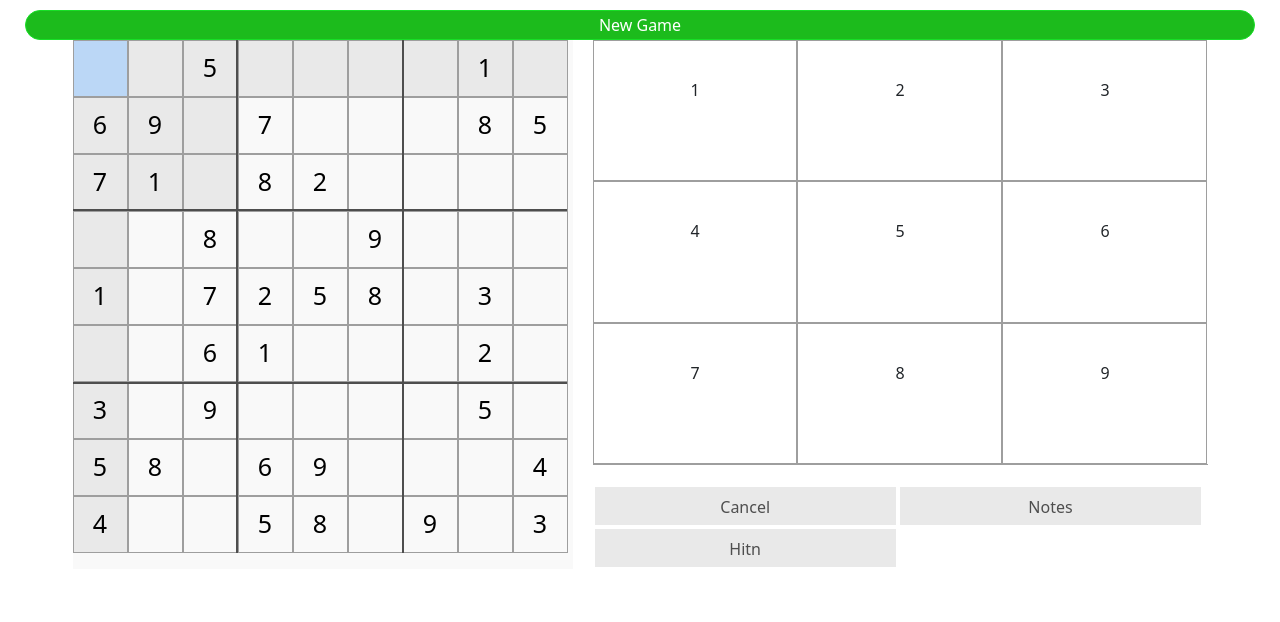
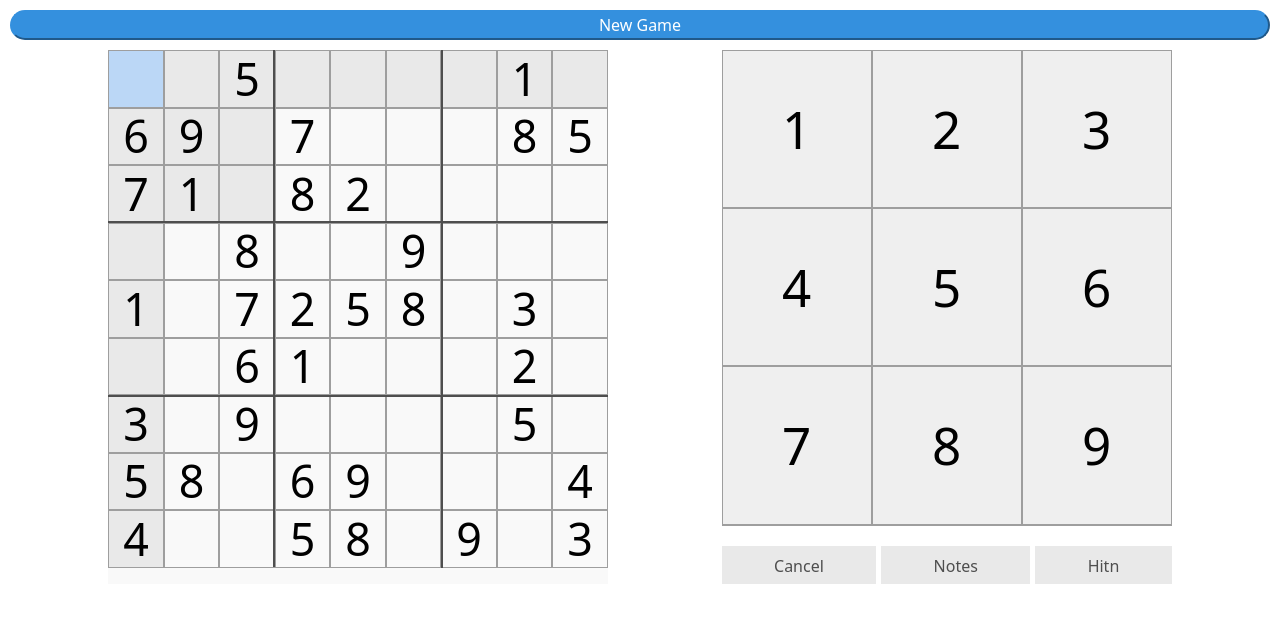
Before and after one commit to dipipepi/sudoku, a React (Create React App) app: page / in a window 1280 px wide. Both pictures are taken after a click on the button "Start Game". Shown: the top 622 px of the page. Built offline with nearby package versions, Linux system fonts and the light colour scheme.

Commit message:
add checking and responsible styles

```diff
--- a/src/App.css
+++ b/src/App.css
@@ -1,25 +1,74 @@
 .wrapper {
+  width: 100%;
+  padding: 10px;
   display: flex;
   flex-direction: column;
-  padding: 10px 25px;
 }
 
-.wrapper .create-new-game{
-  width: 100%;
-  height: 30px;
-  background-color: #1cbb1c;
-  color: white;
-  border: 1px solid #17df26;
-  border-radius: 23px;
-  font-weight: 500;
+.game-wrapper {
+  display: flex;
+  flex-direction: column;
 }
 
-.wrapper .game-wrapper {
-  display: flex;
-  flex-direction: row;
-  justify-content: center;
+.wrapper .sudoku-header {
+  margin-bottom: 10px;
 }
 
-.game-controls-wrapper {
-  width: 50%;
+.wrapper .sudoku-header button {
+  border-radius: 30px;
+  width: 100%;
+  background-color: #3490de;
+  border-color: #3490de;
+  color: white;
+  transition: all .2s ease-in-out;
 }
+
+.wrapper .sudoku-header button:hover {
+  background-color: #69a7f0;
+  border-color: #69a7f0;
+}
+
+@media only screen and (min-width: 800px) {
+  .wrapper .game-wrapper {
+    flex-direction: row;
+  }
+}
+
+
+/*.wrapper {*/
+/*  display: flex;*/
+/*  flex-direction: column;*/
+/*  padding: 10px;*/
+/*}*/
+
+/*.wrapper .create-new-game{*/
+/*  width: 100%;*/
+/*  height: 30px;*/
+/*  background-color: #1cbb1c;*/
+/*  color: white;*/
+/*  border: 1px solid #17df26;*/
+/*  border-radius: 23px;*/
+/*  font-weight: 500;*/
+/*}*/
+
+/*.wrapper .game-wrapper {*/
+/*  max-height: 513px;*/
+/*  margin-top: 10px;*/
+/*  display: grid;*/
+/*  gap: 20px;*/
+/*  grid-template-columns: 50% 50%;*/
+/*  grid-template-rows: 100%;*/
+/*  justify-items: center;*/
+/*}*/
+
+/*.game-controls-wrapper {*/
+/*  width: 50%;*/
+/*}*/
+
+/*@media only screen and (max-width: 800px) {*/
+/*  .wrapper .game-wrapper {*/
+/*    grid-template-columns: 100%;*/
+/*    grid-template-rows: 90% 10%;*/
+/*    max-height: 1000px;*/
+/*  }*/
+/*}*/
--- a/src/App.tsx
+++ b/src/App.tsx
@@ -39,8 +39,16 @@ function App() {
         ));
         localStorage.setItem('solution', JSON.stringify(sudoku.solution));
         dispatch(add(sudoku.gameGrid));
-        // @ts-ignore
-        dispatch(setActivePosition({row: 0, col: 0, square: 0, value: sudoku.gameGrid[0][0] || ''}));
+        const activePosition = {
+            row: '0',
+            col: '0',
+            square: '0',
+            value: sudoku.gameGrid[0][0] || '',
+            isConflictedValue: false,
+            isReadOnly: typeof sudoku.gameGrid[0][0] === 'number' ? 'true' : 'false'
+        }
+
+        dispatch(setActivePosition(activePosition));
         dispatch(addPencilGrid(sudoku.pencilGrid));
         setIsNewGame(false);
     }
@@ -59,7 +67,7 @@ function App() {
                     </div>
                     <SudokuHeader onStartNewGame={() => startNewGame()}/>
                     <div className="game-wrapper">
-                        <SudokuGrid/>
+                        <SudokuGrid startNewGame={startNewGame}/>
                         <ControlPanel/>
                     </div>
                 </div>
--- a/src/components/controlPanel/ControlPanel.tsx
+++ b/src/components/controlPanel/ControlPanel.tsx
@@ -6,18 +6,13 @@ import {clearCellValue, setCellValue } from "../../slices/sudokuGridSlice";
 import NumpadItem from "../numpadItem/NumpadItem";
 import './controlPanel.css';
 
-const actions = {
-    CANCEL: 'cancel',
-    NOTEC: 'notec',
-    HINT: 'hint'
-}
-
 export function ControlPanel() {
 
     let activePosition: IActivePosition = useSelector((state: any) => state.activePosition);
     const sudokuGrid: number[][] = useSelector((state: any) => state.sudokuGrid);
     const [ isEditmode, setIsEditMode ] = useState(false);
     const dispatch = useDispatch();
+    let solution = JSON.parse(localStorage.getItem('solution') || '[]');
 
     useEffect(() => {
         const keyDown = (e: KeyboardEvent) => {
@@ -64,19 +59,18 @@ export function ControlPanel() {
         }
     };
 
-    const makeAction = (action: string): void => {
-        // console.log('hello action', action);
-    }
-
     const setSudokuGridValue = (value: string | number): void => {
         const isReadOnly = typeof value === 'number' ? 'true' : 'false';
+
         dispatch(clearPencilCel({row: activePosition.row, col: activePosition.col, value: new Array(9)}))
         dispatch(setCellValue({row: activePosition.row, col: activePosition.col, value}));
         dispatch(setActivePosition({...activePosition, value, isReadOnly}));
     }
 
     const setPencilGridValue = (value: string | number): void => {
-        dispatch(setPencilCellValue({row: activePosition.row, col: activePosition.col, value}));
+        if (!activePosition.value) {
+            dispatch(setPencilCellValue({row: activePosition.row, col: activePosition.col, value}));
+        }
     }
 
     const getnumpadItems = () => {
@@ -99,7 +93,7 @@ export function ControlPanel() {
                 dispatch(clearPencilCel({row: activePosition.row, col: activePosition.col}))
             } else {
                 dispatch(clearCellValue({row: activePosition.row, col: activePosition.col}));
-                dispatch(setActivePosition({...activePosition}));
+                dispatch(setActivePosition({...activePosition, value: ''}));
             }
         }
     }
@@ -138,9 +132,8 @@ export function ControlPanel() {
     }
 
     const showHint = () => {
-        let solution = localStorage.getItem('solution');
-        const value = JSON.parse(localStorage.getItem('solution') || '{}')[activePosition.row][activePosition.col];
-        setValue(value);
+        const value = solution[activePosition.row][activePosition.col];
+        setSudokuGridValue(value);
     }
 
     return (
@@ -152,9 +145,9 @@ export function ControlPanel() {
             </div>
             <div className="game-controls">
                 <div className="game-controls-buttons">
-                    <div className="game-controls-item" onClick={clearCell}>Cancel</div>
-                    <div className={`game-controls-item ${isEditmode ? 'edit-mode' : ''}`} onClick={setEditMode}>Notes</div>
-                    <div className="game-controls-item" onClick={showHint}>Hitn</div>
+                    <button className="game-controls-item" onClick={clearCell}>Cancel</button>
+                    <button className={`game-controls-item ${isEditmode ? 'edit-mode' : ''}`} onClick={setEditMode}>Notes</button>
+                    <button className="game-controls-item" onClick={showHint}>Hitn</button>
                 </div>
             </div>
         </div>);
--- a/src/components/controlPanel/controlPanel.css
+++ b/src/components/controlPanel/controlPanel.css
@@ -1,13 +1,10 @@
 .game-controls-wrapper {
-    margin-left: 20px;
-    min-width: 100px;
+    width: 100%;
     user-select: none;
-    width: 50%;
-    display: -webkit-box;
-    display: -ms-flexbox;
-    display: flex;
-    flex-direction: column;
-    flex-wrap: nowrap;
+    max-width: 450px;
+    display: grid;
+    grid-template-rows: 89% 11%;
+    margin: 0 auto;
 }
 
 .game-controls-wrapper .numpad-wrapper {
@@ -16,9 +13,9 @@
 }
 
 .numpad-wrapper .numpad {
-    display: flex;
-    flex-direction: row;
-    flex-wrap: wrap;
+    display: grid;
+    grid-template-columns: repeat(9, 11.1%);
+    grid-template-rows: 100%;
     height: 100%;
     position: absolute;
     width: 100%;
@@ -26,16 +23,22 @@
 }
 
 .numpad .numpad-item {
+    font-size: 5vw;
     border-color: #9e9e9e;
     border-style: solid;
     border-width: 1px 1px 1px 1px;
     box-sizing: border-box;
     cursor: pointer;
-    padding: 6% 0 5%;
     position: relative;
     text-align: center;
     transition: all .2s ease-in-out;
-    width: 33.3333%;
+}
+
+.numpad .numpad-item p {
+    position: absolute;
+    top: 50%;
+    left: 50%;
+    transform: translate(-50%, -50%);
 }
 
 .numpad .numpad-item:hover {
@@ -53,12 +56,9 @@
 }
 
 .game-controls .game-controls-buttons {
-    box-sizing: border-box;
-    display: -webkit-box;
-    display: -ms-flexbox;
-    display: flex;
-    flex-direction: row;
-    flex-wrap: wrap;
+    display: grid;
+    grid-template-columns: auto auto auto;
+    gap: 5px;
     height: 100%;
     width: 100%;
 }
@@ -70,9 +70,6 @@
     border-width: 0;
     box-sizing: border-box;
     cursor: pointer;
-    flex-basis: 49.9999%;
-    max-width: 48.9999%;
-    margin: 2px 2px;
     padding: 8px 0 6px;
     text-align: center;
     transition: all .2s ease-in-out;
@@ -80,5 +77,24 @@
 }
 
 .game-controls-item.edit-mode {
-    background-color: #19a319;
+    background-color: #3490de;
+    color: white;
 }
+
+@media only screen and (min-width: 800px) {
+    .game-controls-wrapper {
+        width: 50%;
+        margin-left: 15px;
+        display: flex;
+        flex-direction: column;
+    }
+
+    .numpad-wrapper .numpad {
+        grid-template-columns: 1fr 1fr 1fr;
+        grid-template-rows: 1fr 1fr 1fr;
+    }
+
+    .numpad .numpad-item {
+        font-size: 4vw;
+    }
+}
--- a/src/components/numpadItem/NumpadItem.tsx
+++ b/src/components/numpadItem/NumpadItem.tsx
@@ -3,5 +3,7 @@ import React from "react";
 export default function NumpadItem({value, onClick}: any) {
 
 
-    return <div className="numpad-item" onClick={() => onClick(value)}>{value}</div>
+    return <button className="numpad-item" onClick={() => onClick(value)}>
+        <p>{value}</p>
+    </button>
 }
--- a/src/components/sudokuGrid/sudokuCell/SudokuCell.css
+++ b/src/components/sudokuCell/SudokuCell.css
@@ -1,32 +1,45 @@
 .game-cell {
-    display: flex;
-    width: 55px;
-    height: 55px;
+    aspect-ratio: 1 / 1;
     text-align: center;
     vertical-align: middle;
-    font-size: 25px;
-    font-weight: 500;
+    font-size: 5vw;
+    font-weight: 300;
     position: relative;
-    color: blue;
-
+    color: #4b90e2;
+    transition: all .2s ease-in-out;
 }
 
 .game-cell .value {
-    width: 100%;
-    height: 100%;
     pointer-events: none;
+    position: absolute;
+    top: 50%;
+    left: 50%;
+    transform: translate(-50%, -50%);
+    margin: 0;
 }
 
 .game-cell.active {
     background-color: #bbd7f6 !important;
 }
 
+.game-cell.mistake {
+    color: #fb3e3f;
+}
+
 .game-cell.game-value {
     color: black;
 }
 
+.game-cell[data-isconflictedvalue="true"] {
+    color: #fb3e3f;
+}
+
 .game-cell.highlighted {
     background-color: #e9e9e9;
+}
+
+.game-cell.highlighted-number {
+    background-color: #c4c6d5;
 }
 
 .game-cell:hover{
@@ -34,11 +47,14 @@
     cursor: pointer;
 }
 
+.game-cell.conflict {
+    background-color: #f7cfd6;
+}
+
 .pencil-grid {
     display: grid;
     grid-template-columns: 1fr 1fr 1fr;
     grid-template-rows: 1fr 1fr 1fr;
-    font-size: 0;
     height: 100%;
     left: 0;
     line-height: 0;
@@ -55,3 +71,9 @@
     line-height: 18px;
     position: relative;
 }
+
+@media only screen and (min-width: 800px) {
+    .game-cell {
+        font-size: 3.5vw;
+    }
+}
--- a/src/components/sudokuGrid/sudokuCell/SudokuCell.tsx
+++ b/src/components/sudokuCell/SudokuCell.tsx
@@ -1,15 +1,18 @@
 import React from "react";
 import {useRef} from "react";
-import '../SudokuGrid.css';
+import '../sudokuGrid/SudokuGrid.css';
 import './SudokuCell.css';
 import {useDispatch, useSelector } from "react-redux";
-import { setActivePosition } from "../../../slices/activePositionSlice";
+import {IActivePosition, setActivePosition } from "../../slices/activePositionSlice";
 
 export function SudokuCell({position, value,  children}: any) {
-    let activePosition = useSelector((state: any) => state.activePosition);
+    let activePosition: IActivePosition = useSelector((state: any) => state.activePosition);
+
     const dispatch = useDispatch();
     const ref = useRef();
     const [currentRow, currentCol, currentSquare, currentValue] = position;
+    const solution = JSON.parse(localStorage.getItem('solution') || '');
+    console.log('hello value', value)
 
     const setActive = (event: any) => {
         const position = {
@@ -17,20 +20,26 @@ export function SudokuCell({position, value,  children}: any) {
             col: event.target.dataset.col,
             square: event.target.dataset.square,
             value: event.target.dataset.value,
+            isConflictedValue: false,
             isReadOnly: event.target.dataset.readonly
         };
+        const solution = JSON.stringify(localStorage.getItem('solution'));
+        if (solution[position.row][position.col] != position.value) {
+            position.isConflictedValue = false;
+        }
         dispatch(setActivePosition(position));
     }
 
-    const getClasses = (position: any[], activePosition: { row: any; col: any; square: any; }): string => {
+    const getClasses = (position: any[], activePosition: IActivePosition): string => {
         let res = 'game-cell';
-        // console.log('hello active', activePosition);
         if(currentRow == activePosition.row ||
             currentCol == activePosition.col ||
-            currentSquare == activePosition.square ||
-            // @ts-ignore
-            currentValue == activePosition.value) {
+            currentSquare == activePosition.square) {
             res += ' highlighted';
+        }
+
+        if (currentValue == activePosition.value) {
+            res += ' highlighted-number';
         }
 
         if (currentRow == activePosition.row &&
@@ -39,7 +48,13 @@ export function SudokuCell({position, value,  children}: any) {
         }
 
         if (typeof value === "number") {
-            res += ' game-value'
+            res += ' game-value';
+        }
+
+        if (currentValue == activePosition.value && (currentRow == activePosition.row ||
+            currentCol == activePosition.col ||
+            currentSquare == activePosition.square)) {
+            res += ' conflict';
         }
 
         return res;
@@ -55,6 +70,7 @@ export function SudokuCell({position, value,  children}: any) {
             data-col={currentCol}
             data-square={currentSquare}
             data-value={currentValue || ''}
+            data-isconflictedvalue={currentValue && solution[currentRow][currentCol] != currentValue}
             data-readonly={typeof value === 'number' ? true : false}>
             <div className="value">{currentValue || ''}</div>
             <div className="pencil-grid">{children}</div>
--- a/src/components/sudokuGrid/SudokuGrid.css
+++ b/src/components/sudokuGrid/SudokuGrid.css
@@ -1,13 +1,15 @@
 .table-wrapper {
     background-color: #f9f9f9;
+    /*justify-self: right;*/
     max-width: 500px;
-    min-width: 230px;
     position: relative;
     width: 100%;
+    margin: 0 auto;
 }
 
 .table-wrapper .table {
     position: relative;
+    width: 100%;
 }
 .table-wrapper .table::before {
     box-sizing: border-box;
@@ -55,7 +57,8 @@
 }
 
 .game-row{
-    display: flex;
+    display: grid;
+    grid-template-columns: repeat(9, 11.1%);
 }
 
 .table-wrapper .table tbody::after {
@@ -72,8 +75,6 @@
 }
 
 .table-wrapper .sudoku-table {
-    width: auto;
-    background-color: #f9f9f9;
     justify-content: center;
 }
 
--- a/src/components/sudokuGrid/SudokuGrid.tsx
+++ b/src/components/sudokuGrid/SudokuGrid.tsx
@@ -1,11 +1,14 @@
-import React from "react";
-import { SudokuCell } from "./sudokuCell/SudokuCell";
+import React, {useEffect, useState } from "react";
+import { SudokuCell } from "../sudokuCell/SudokuCell";
 import './SudokuGrid.css';
 import { useSelector } from "react-redux";
 
-export function SudokuGrid() {
+// @ts-ignore
+export function SudokuGrid({startNewGame}) {
     let sudokuGrid = useSelector((state: any) => state.sudokuGrid);
     let pencilGrid = useSelector((state: any) => state.pencilGrid);
+    const [ isGameEnded, setIsGameEnded ] = useState(false);
+    const solution = JSON.parse(localStorage.getItem('solution') || '[]');
 
     console.log('hello SudokuGrid ', pencilGrid);
 
@@ -57,13 +60,40 @@ export function SudokuGrid() {
 
     const rows = getRows(sudokuGrid.length);
 
+    useEffect(() => {
+        let isGameWon = true;
+        for (let i = 0; i < sudokuGrid.length; i++) {
+            for (let j = 0; j < sudokuGrid.length; j++) {
+                if(sudokuGrid[i][j] != solution[i][j]) {
+                    isGameWon = false;
+                    break;
+                }
+            }
+        }
+
+        if (isGameWon) {
+            setIsGameEnded(true);
+        }
+    }, [sudokuGrid]);
+
+    const setNewGame = () => {
+        setIsGameEnded(false);
+        startNewGame();
+    }
+
     return (
         <div className="table-wrapper">
-            <table className="table table-bordered sudoku-table">
-                <tbody>
+            {isGameEnded ?
+                <div className='ended-game'>
+                    <h2>Congratulations! You won the game!</h2>
+                    <button onClick={startNewGame}>Start new game</button>
+                </div> :
+                <table className="table table-bordered sudoku-table">
+                    <tbody>
                     {rows}
-                </tbody>
-            </table>
+                    </tbody>
+                </table>
+            }
         </div>
     );
 }
--- a/src/services/sudokuService.ts
+++ b/src/services/sudokuService.ts
@@ -2,13 +2,11 @@
 import _ from 'lodash';
 import { GameConfig } from '../App';
 
-type pencilGridType = any[][] | undefined;
-
 export class SudokuService {
-    gameGrid: number[][] | undefined;
-    solution: null | [number[]] = null;
+    gameGrid: number[][] = [];
+    solution: number[][] = [];
     cellsCount: number;
-    pencilGrid: pencilGridType;
+    pencilGrid: number[][][] = [];
     private maxNumber: number;
     private size: number;
     private maxEmptyCells = 0;
--- a/src/slices/activePositionSlice.ts
+++ b/src/slices/activePositionSlice.ts
@@ -3,7 +3,7 @@ import { createSlice } from "@reduxjs/toolkit";
 export interface IActivePosition {
     row: string;
     col: string;
-    square: number;
+    square: string;
     value: string | number;
     isReadOnly: string
 }
```
